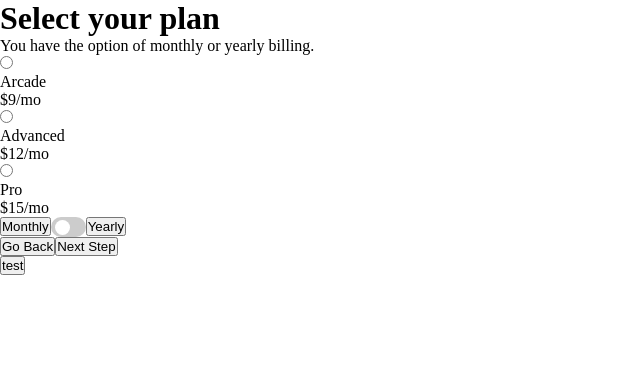
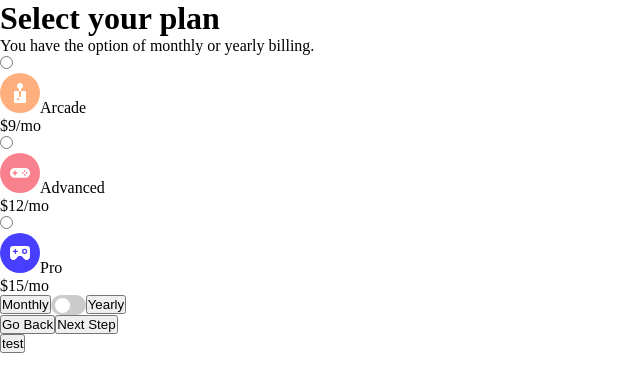
Before and after one commit to CatalinBanici/multi-step-form, a React (Create React App) app in the folder app/: page / in a window 1280 px wide. Both pictures are taken after a click on the button "Next Step". Shown: the top 392 px of the page, without its empty margins (0-640 px from the left). Built offline with nearby package versions, Linux system fonts and the light colour scheme.

Commit message:
added icons in plan container -- next checkbox container

```diff
--- a/app/src/App.js
+++ b/app/src/App.js
@@ -23,16 +23,78 @@ function App() {
     "Double-check everything looks OK before confirming.",
   ];
 
+  const arcadeIcon = (
+    <svg
+      xmlns="http://www.w3.org/2000/svg"
+      width="40"
+      height="40"
+      viewBox="0 0 40 40"
+    >
+      <g fill="none" fill-rule="evenodd">
+        <circle cx="20" cy="20" r="20" fill="#FFAF7E" />
+        <path
+          fill="#FFF"
+          fill-rule="nonzero"
+          d="M24.995 18.005h-3.998v5.998h-2v-5.998H15a1 1 0 0 0-1 1V29a1 1 0 0 0 1 1h9.995a1 1 0 0 0 1-1v-9.995a1 1 0 0 0-1-1Zm-5.997 8.996h-2v-1.999h2v2Zm2-11.175a2.999 2.999 0 1 0-2 0v2.18h2v-2.18Z"
+        />
+      </g>
+    </svg>
+  );
+  const advancedIcon = (
+    <svg
+      xmlns="http://www.w3.org/2000/svg"
+      width="40"
+      height="40"
+      viewBox="0 0 40 40"
+    >
+      <g fill="none" fill-rule="evenodd">
+        <circle cx="20" cy="20" r="20" fill="#F9818E" />
+        <path
+          fill="#FFF"
+          fill-rule="nonzero"
+          d="M25.057 15H14.944C12.212 15 10 17.03 10 19.885c0 2.857 2.212 4.936 4.944 4.936h10.113c2.733 0 4.943-2.08 4.943-4.936S27.79 15 25.057 15ZM17.5 20.388c0 .12-.108.237-.234.237h-1.552v1.569c0 .126-.138.217-.259.217H14.5c-.118 0-.213-.086-.213-.203v-1.583h-1.569c-.126 0-.217-.139-.217-.26v-.956c0-.117.086-.213.202-.213h1.584v-1.554c0-.125.082-.231.203-.231h.989c.12 0 .236.108.236.234v1.551h1.555c.125 0 .231.083.231.204v.988Zm5.347.393a.862.862 0 0 1-.869-.855c0-.472.39-.856.869-.856.481 0 .87.384.87.856 0 .471-.389.855-.87.855Zm1.9 1.866a.86.86 0 0 1-.87-.852.86.86 0 0 1 .87-.855c.48 0 .87.38.87.855a.86.86 0 0 1-.87.852Zm0-3.736a.862.862 0 0 1-.87-.854c0-.472.39-.856.87-.856s.87.384.87.856a.862.862 0 0 1-.87.854Zm1.899 1.87a.862.862 0 0 1-.868-.855c0-.472.389-.856.868-.856s.868.384.868.856a.862.862 0 0 1-.868.855Z"
+        />
+      </g>
+    </svg>
+  );
+  const proIcon = (
+    <svg
+      xmlns="http://www.w3.org/2000/svg"
+      width="40"
+      height="40"
+      viewBox="0 0 40 40"
+    >
+      <g fill="none" fill-rule="evenodd">
+        <circle cx="20" cy="20" r="20" fill="#483EFF" />
+        <path
+          fill="#FFF"
+          fill-rule="nonzero"
+          d="M26.666 13H13.334A3.333 3.333 0 0 0 10 16.333v7.193a3.447 3.447 0 0 0 2.14 3.24c1.238.5 2.656.182 3.56-.8L18.52 23h2.96l2.82 2.966a3.2 3.2 0 0 0 3.56.8 3.447 3.447 0 0 0 2.14-3.24v-7.193A3.333 3.333 0 0 0 26.666 13Zm-9.333 6H16v1.333a.667.667 0 0 1-1.333 0V19h-1.333a.667.667 0 0 1 0-1.334h1.333v-1.333a.667.667 0 1 1 1.333 0v1.333h1.333a.667.667 0 1 1 0 1.334Zm7.333 2a2.667 2.667 0 1 1 0-5.333 2.667 2.667 0 0 1 0 5.333ZM26 18.333a1.333 1.333 0 1 1-2.667 0 1.333 1.333 0 0 1 2.667 0Z"
+        />
+      </g>
+    </svg>
+  );
+
   const planOptionsMo = [
-    { key: "Arcade", value: "Arcade-Plan-Month", price: 9 },
-    { key: "Advanced", value: "Advanced-Plan-Month", price: 12 },
-    { key: "Pro", value: "Pro-Plan-Month", price: 15 },
+    { key: "Arcade", value: "Arcade-Plan-Month", price: 9, icon: arcadeIcon },
+    {
+      key: "Advanced",
+      value: "Advanced-Plan-Month",
+      price: 12,
+      icon: advancedIcon,
+    },
+    { key: "Pro", value: "Pro-Plan-Month", price: 15, icon: proIcon },
   ];
 
   const planOptionsYr = [
-    { key: "Arcade", value: "Arcade-Plan-Year", price: 90 },
-    { key: "Advanced", value: "Advanced-Plan-Year", price: 120 },
-    { key: "Pro", value: "Pro-Plan-Year", price: 150 },
+    { key: "Arcade", value: "Arcade-Plan-Year", price: 90, icon: arcadeIcon },
+    {
+      key: "Advanced",
+      value: "Advanced-Plan-Year",
+      price: 120,
+      icon: advancedIcon,
+    },
+    { key: "Pro", value: "Pro-Plan-Year", price: 150, icon: proIcon },
   ];
 
   function pageDisplay() {
--- a/app/src/components/RadioInput.js
+++ b/app/src/components/RadioInput.js
@@ -19,6 +19,7 @@ export default function RadioInput(props) {
                   checked={field.value === option.value}
                 />
                 <div>
+                  {option.icon}
                   <label htmlFor={option.value}>{option.key}</label>
                   <p>
                     ${option.price}
```
